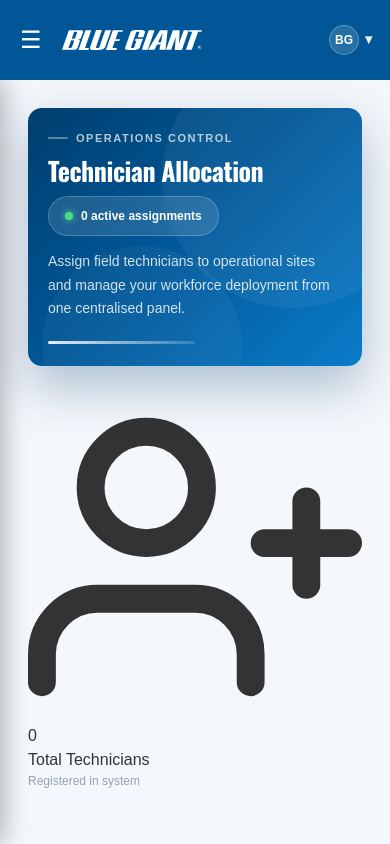
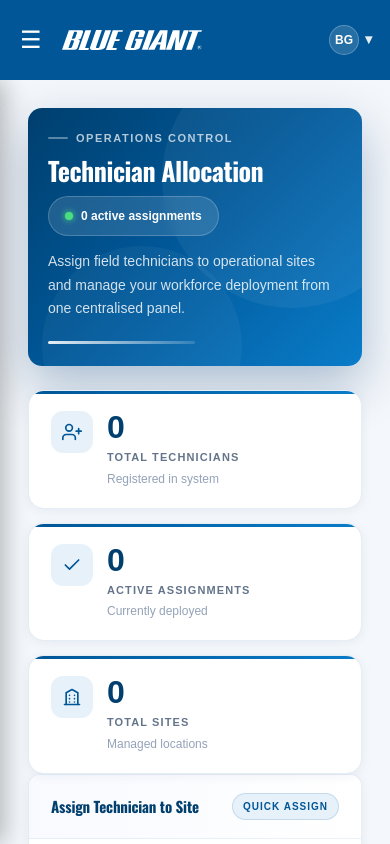
Before and after one commit to Karan571-glitch/frontend, a Next.js app: page /allocation in a window 390 px wide. Shown: the top 844 px of the page. Built offline with nearby package versions, Linux system fonts and the light colour scheme; no server answers.

Commit message:
Update allocation.css

```diff
--- a/src/app/allocation/allocation.css
+++ b/src/app/allocation/allocation.css
@@ -124,14 +124,14 @@
 
 /* ================= STATS ROW ================= */
 
-.allocStats {
+.userCards {
   display: grid;
   grid-template-columns: repeat(3, 1fr);
   gap: 14px;
   margin-bottom: 24px;
 }
 
-.allocStat {
+.userCard {
   background: #ffffff;
   border: 1px solid rgba(0, 86, 150, 0.10);
   border-radius: 16px;
@@ -140,43 +140,60 @@
   position: relative;
   overflow: hidden;
   transition: box-shadow 0.2s ease, transform 0.2s ease;
+  display: flex;
+  align-items: flex-start;
+  gap: 14px;
 }
 
-.allocStat::before {
+.userCard::before {
   content: "";
   position: absolute;
-  top: 0; left: 0; right: 0;
+  top: 0;
+  left: 0;
+  right: 0;
   height: 3px;
   background: linear-gradient(90deg, #005696, #0a7cc9);
   border-radius: 16px 16px 0 0;
 }
 
-.allocStat:hover {
+.userCard:hover {
   box-shadow: 0 8px 24px rgba(0, 56, 110, 0.12);
   transform: translateY(-2px);
 }
 
-.allocStat .statLabel {
+.userCardIcon {
+  width: 42px;
+  height: 42px;
+  border-radius: 12px;
+  background: #e6f1fa;
+  display: flex;
+  align-items: center;
+  justify-content: center;
+  flex-shrink: 0;
+}
+
+.userCardGlyph {
+  width: 20px;
+  height: 20px;
+  color: #005696;
+}
+
+.userCardValue {
+  font-size: 32px;
+  font-weight: 900;
+  color: #003f6e;
+  line-height: 1;
+  letter-spacing: -1px;
+  margin-bottom: 6px;
+}
+
+.userCardLabel {
   font-size: 11px;
   font-weight: 800;
   text-transform: uppercase;
   letter-spacing: 0.10em;
   color: #64748b;
-  margin: 0 0 8px;
-}
-
-.allocStat .statValue {
-  font-size: 32px;
-  font-weight: 900;
-  color: #003f6e;
-  line-height: 1;
-  letter-spacing: -1px;
-}
-
-.allocStat .statSub {
-  font-size: 12px;
-  color: #94a3b8;
-  margin-top: 4px;
+  margin: 0 0 4px;
 }
 
 /* ================= FORM CARD ================= */
@@ -543,7 +560,7 @@
 /* ================= RESPONSIVE ================= */
 
 @media (max-width: 1080px) {
-  .allocStats {
+  .userCards {
     grid-template-columns: repeat(3, 1fr);
   }
 }
@@ -555,7 +572,7 @@
     gap: 12px;
   }
 
-  .allocStats {
+  .userCards {
     grid-template-columns: 1fr 1fr;
   }
 
@@ -590,7 +607,7 @@
     font-size: 26px;
   }
 
-  .allocStats {
+  .userCards {
     grid-template-columns: 1fr;
   }
 
```
